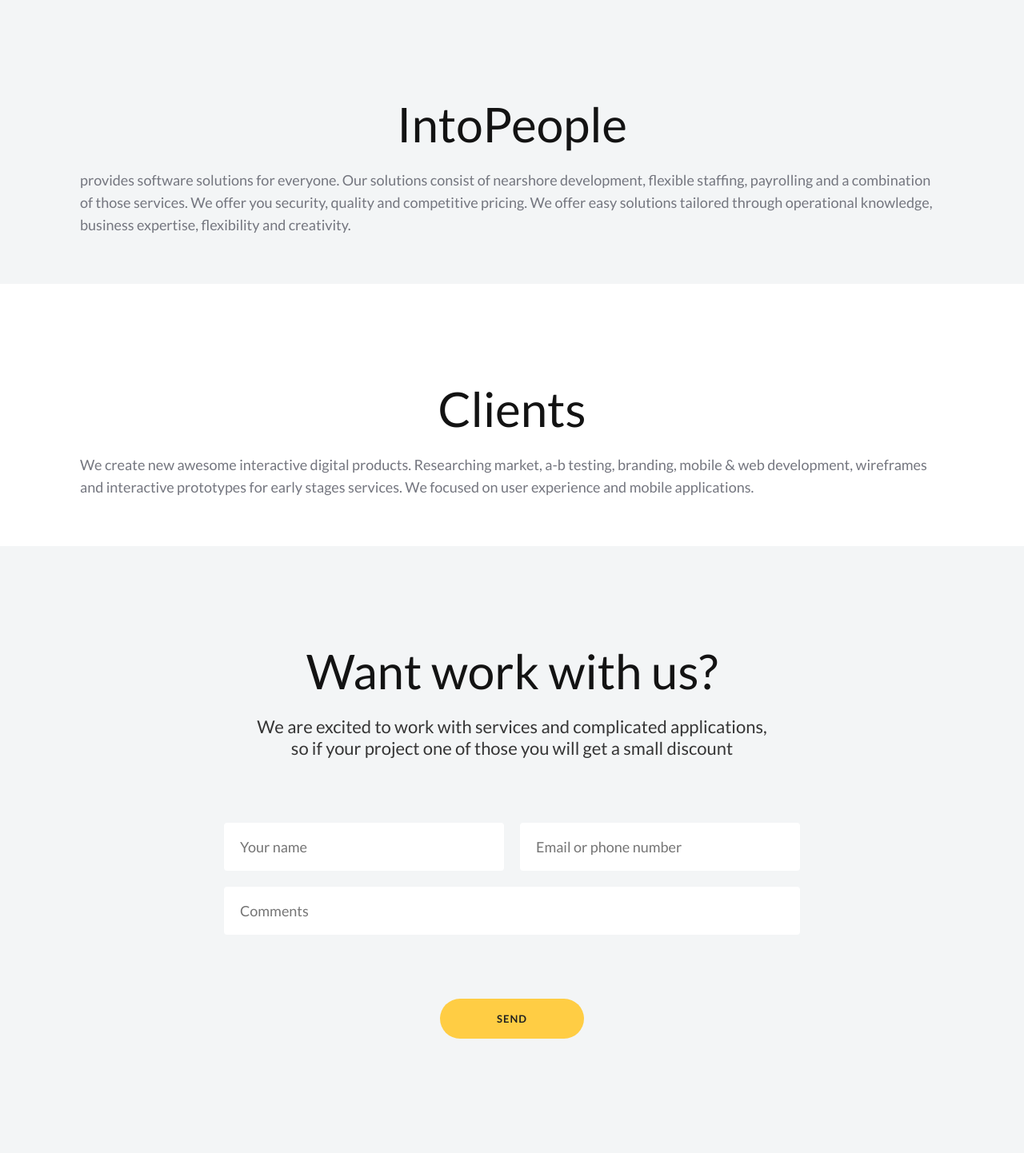
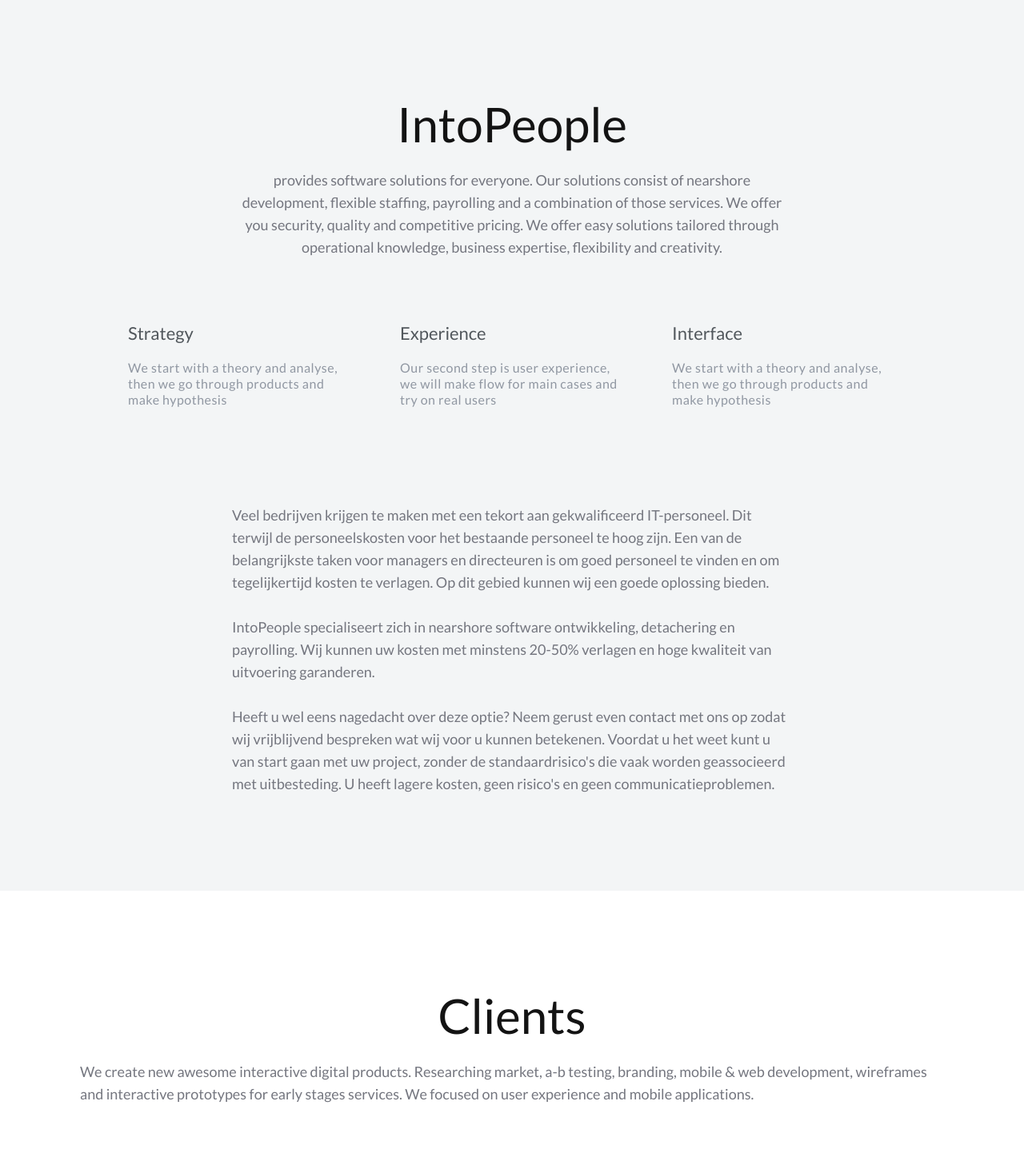
Before and after one commit to alexsholk/intopeople, a PHP site: page / in a window 1280 px wide. Shown: the part 761-2203 px from the top of the page at 80% size. Run offline with PHP 8.4, Linux system fonts and the light colour scheme.

Commit message:
Intro block

```diff
--- a/web/index.php
+++ b/web/index.php
@@ -9,15 +9,53 @@ $header_minimal = false;
 <body>
     <?php require '_header.php' ?>
     <div class="main-container">
-        <div class="bg-gray">
+        <div class="intro bg-gray">
             <div class="main-wrap">
                 <h1>IntoPeople</h1>
-                <p>
-                    provides software solutions for everyone. Our solutions consist of nearshore development,
-                    flexible staffing, payrolling and a combination of those services. We offer you security,
-                    quality and competitive pricing. We offer easy solutions tailored through operational knowledge,
-                    business expertise, flexibility and creativity.
-                </p>
+                <div class="middle-width centered extra-margin-bottom">
+                    <p class="align-center">
+                        provides software solutions for everyone. Our solutions consist of nearshore development,
+                        flexible staffing, payrolling and a combination of those services. We offer you security,
+                        quality and competitive pricing. We offer easy solutions tailored through operational knowledge,
+                        business expertise, flexibility and creativity.
+                    </p>
+                </div>
+                <div class="multi-column centered extra-margin-bottom">
+                    <div class="column">
+                        <h4>Strategy</h4>
+                        <p>
+                            We start with a theory and analyse, then we go through products and make hypothesis
+                        </p>
+                    </div>
+                    <div class="column">
+                        <h4>Experience</h4>
+                        <p>
+                            Our second step is user experience, we will make flow for main cases and try on real users
+                        </p>
+                    </div>
+                    <div class="column">
+                        <h4>Interface</h4>
+                        <p>
+                            We start with a theory and analyse, then we go through products and make hypothesis
+                        </p>
+                    </div>
+                </div>
+                <div class="middle-width centered extra-margin-bottom">
+                    <p>
+                        Veel bedrijven krijgen te maken met een tekort aan gekwalificeerd IT-personeel. Dit terwijl
+                        de personeelskosten voor het bestaande personeel te hoog zijn. Een van de belangrijkste taken
+                        voor managers en directeuren is om goed personeel te vinden en om tegelijkertijd kosten te
+                        verlagen. Op dit gebied kunnen wij een goede oplossing bieden.
+                        <br><br>
+                        IntoPeople specialiseert zich in nearshore software ontwikkeling, detachering en payrolling.
+                        Wij kunnen uw kosten met minstens 20-50% verlagen en hoge kwaliteit van uitvoering garanderen.
+                        <br><br>
+                        Heeft u wel eens nagedacht over deze optie? Neem gerust even contact met ons op zodat wij
+                        vrijblijvend bespreken wat wij voor u kunnen betekenen. Voordat u het weet kunt u van start
+                        gaan met uw project, zonder de standaardrisico's die vaak worden geassocieerd met uitbesteding.
+                        U heeft lagere kosten, geen risico's en geen communicatieproblemen.
+                    </p>
+                </div>
             </div>
         </div>
         <div class="bg-white">
--- a/web/styles/css/index.css
+++ b/web/styles/css/index.css
@@ -197,18 +197,21 @@ h2 {
   font: normal 44px/52px "Lato", sans-serif;
   color: #1a1b1e;
   text-align: center;
+  margin: 20px auto;
 }
 
 h3 {
   font: normal 32px/39px "Lato", sans-serif;
   color: #1a1b1e;
   text-align: center;
+  margin: 20px auto;
 }
 
 h4 {
   font: normal 22px/27px "Lato", sans-serif;
   color: #51575C;
   text-align: center;
+  margin: 20px auto;
 }
 
 a {
@@ -306,4 +309,24 @@ input[type=reset] {
   flex-grow: 1;
 }
 
+.multi-column {
+  padding: 0 30px 20px;
+  display: flex;
+  flex-flow: row nowrap;
+}
+.multi-column > .column {
+  flex-basis: 280px;
+  margin-left: 30px;
+  margin-right: 30px;
+}
+.intro .multi-column h4 {
+  margin-top: 0;
+  text-align: left;
+}
+.intro .multi-column p {
+  font: 16px/20px "Lato", sans-serif;
+  letter-spacing: 0.5px;
+  color: #9097A2;
+}
+
 /*# sourceMappingURL=index.css.map */
--- a/web/styles/sass/index.sass
+++ b/web/styles/sass/index.sass
@@ -187,16 +187,19 @@ h2
   font: normal 44px/52px $default-font-family
   color: $medium-title-color
   text-align: center
+  margin: 20px auto
 
 h3
   font: normal 32px/39px $default-font-family
   color: $medium-title-color
   text-align: center
+  margin: 20px auto
 
 h4
   font: normal 22px/27px $default-font-family
   color: $light-title-color
   text-align: center
+  margin: 20px auto
 
 a
   color: $default-link-color
@@ -280,3 +283,20 @@ input[type="reset"]
   .form-field
     padding: 0 10px
     flex-grow: 1
+
+.multi-column
+  padding: 0 30px 20px
+  display: flex
+  flex-flow: row nowrap
+  > .column
+    flex-basis: 280px
+    margin-left: 30px
+    margin-right: 30px
+  .intro &
+    h4
+      margin-top: 0
+      text-align: left
+    p
+      font: 16px/20px $default-font-family
+      letter-spacing: 0.5px
+      color: $light-text-color
```
Also changed, not shown: 1 other file.
